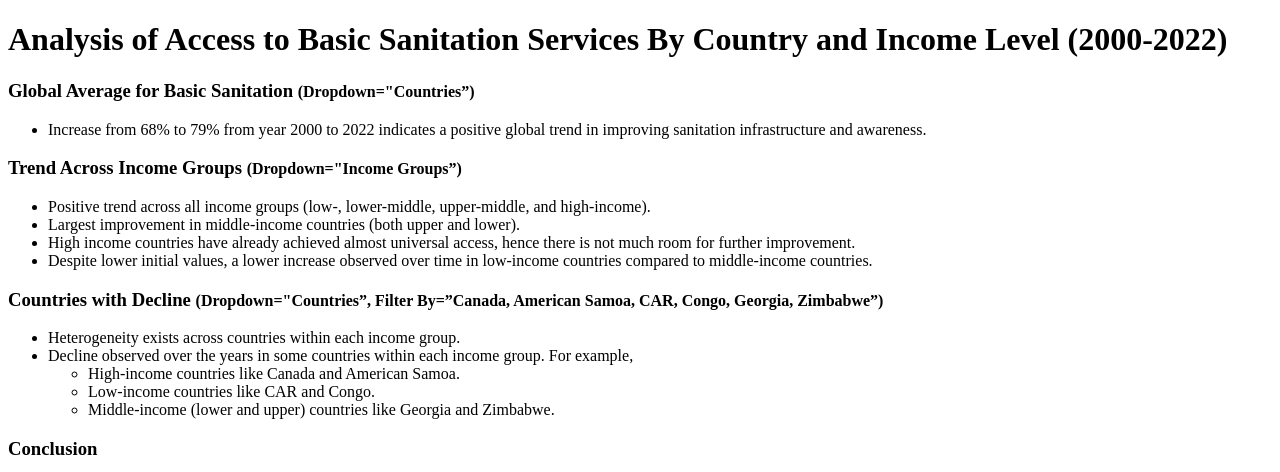
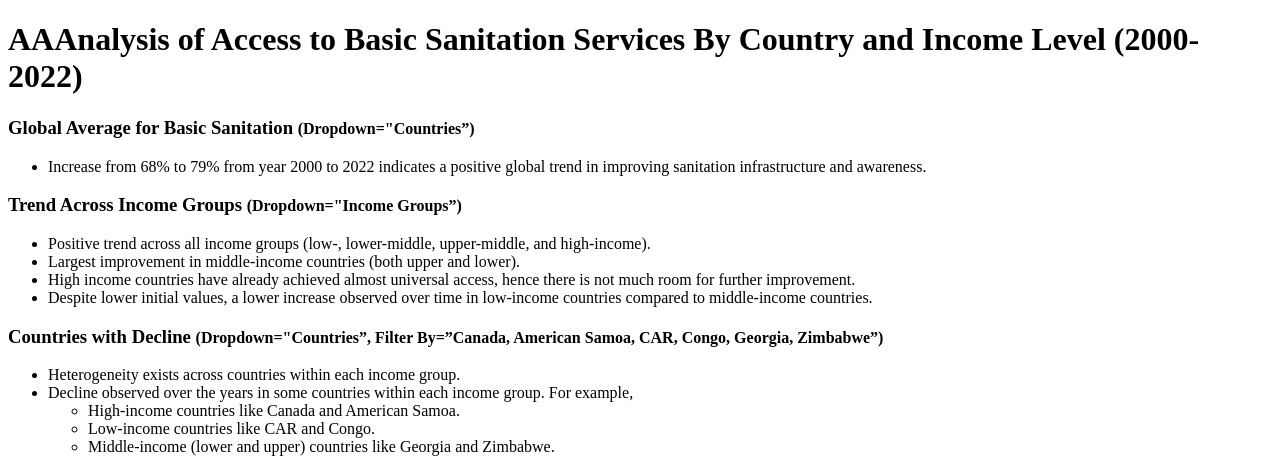
Before and after one commit to Guluna/Access_To_Sanitation_Analysis, a plain HTML site: page index.html in a window 1280 px wide. Shown: the top 472 px of the page. Drawn offline with Linux system fonts and the light colour scheme.

Commit message:
Update index.html

```diff
--- a/index.html
+++ b/index.html
@@ -3,7 +3,7 @@
 <html>
 <body>
 
-<h1>Analysis of Access to Basic Sanitation Services By Country and Income Level (2000-2022)</h1>
+<h1>AAAnalysis of Access to Basic Sanitation Services By Country and Income Level (2000-2022)</h1>
 
 <h3>Global Average for Basic Sanitation <font size="-0.5">(Dropdown="Countries”)</font></h3>
 <ul>
```
